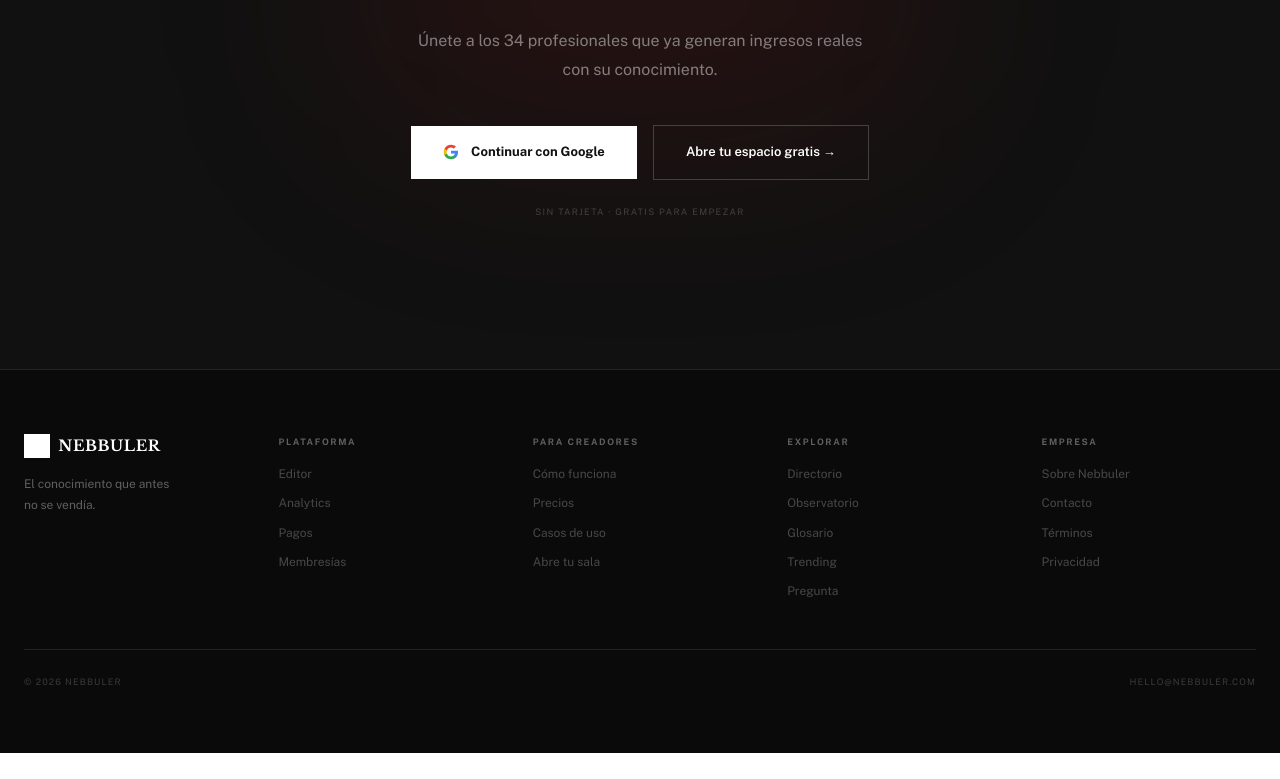
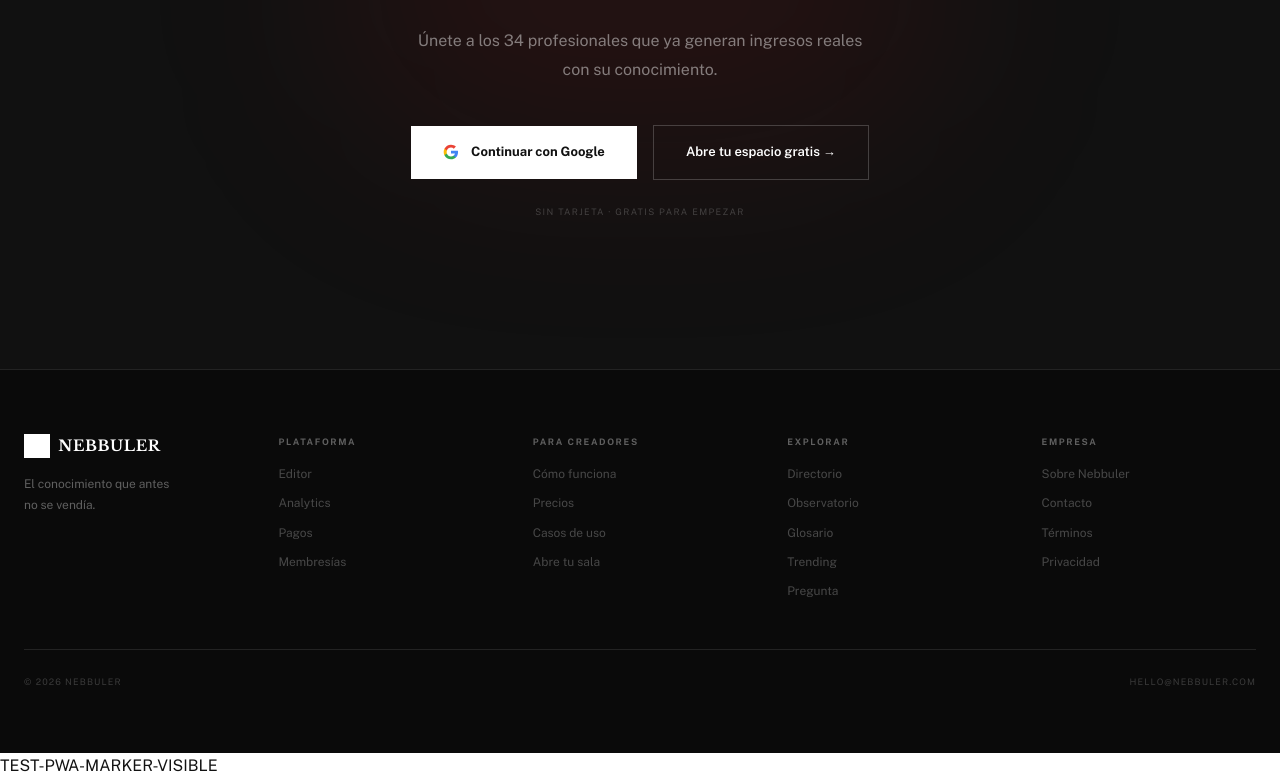
Before and after one commit to juanpablomonsalvezb-alt/sala, a Next.js app: page / in a window 1280 px wide. Shown: the part 7552-8331 px from the top of the page. Before the commit the page ends 8305 px from the top, so only its background shows below. Built offline with nearby package versions, Linux system fonts and the light colour scheme.

Commit message:
test: marcador visible para diagnosticar caché

```diff
--- a/src/app/layout.tsx
+++ b/src/app/layout.tsx
@@ -196,7 +196,7 @@
           dangerouslySetInnerHTML={{ __html: safeJsonLd(PLATFORM_JSONLD) }}
         />
         {children}
-        <div id="pwa-test-marker" style={{display:'none'}}>TEST-PWA-MARKER</div>
+        <div id="pwa-test-marker">TEST-PWA-MARKER-VISIBLE</div>
         <PWAInstallPrompt />
         <Analytics />
         <SpeedInsights />
```
